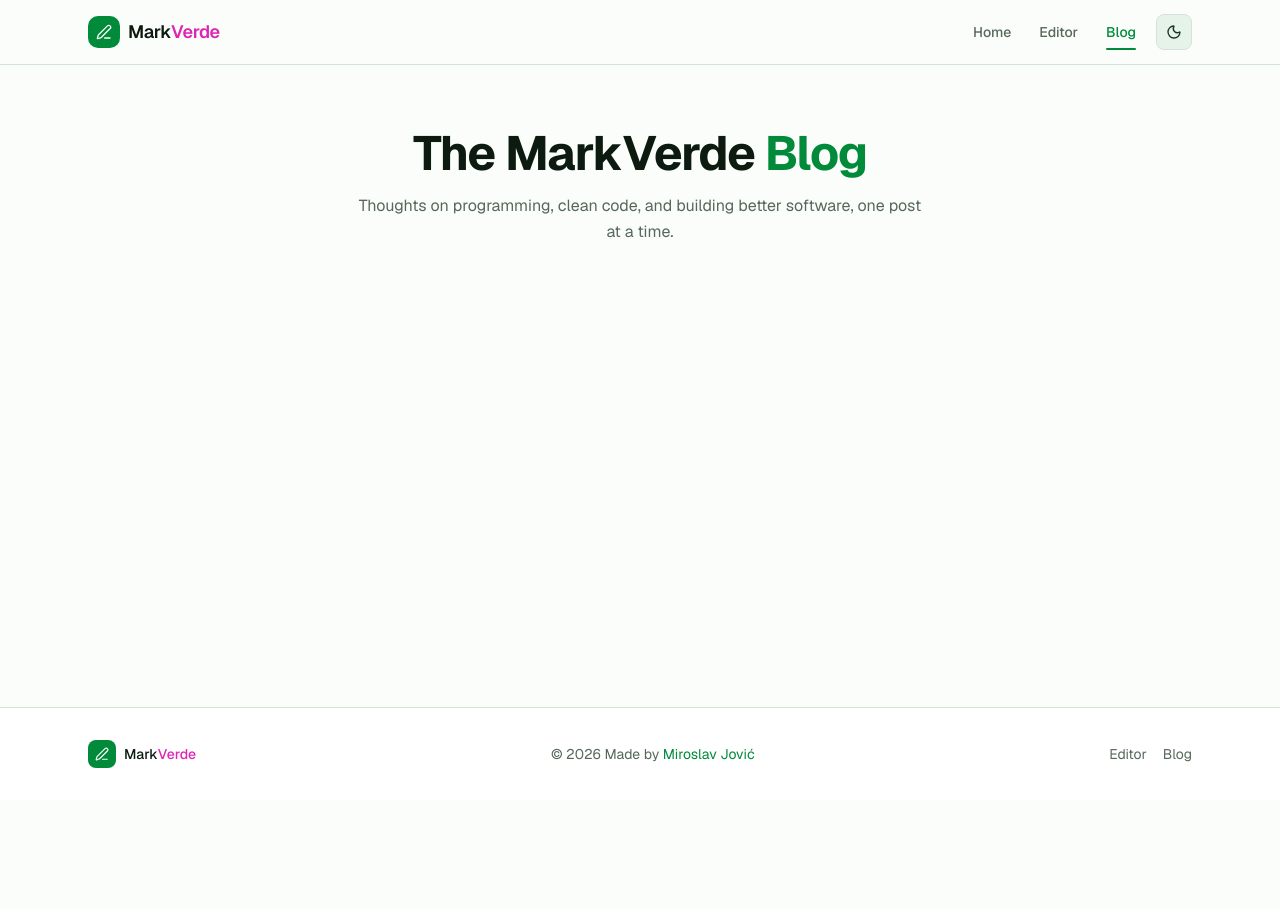
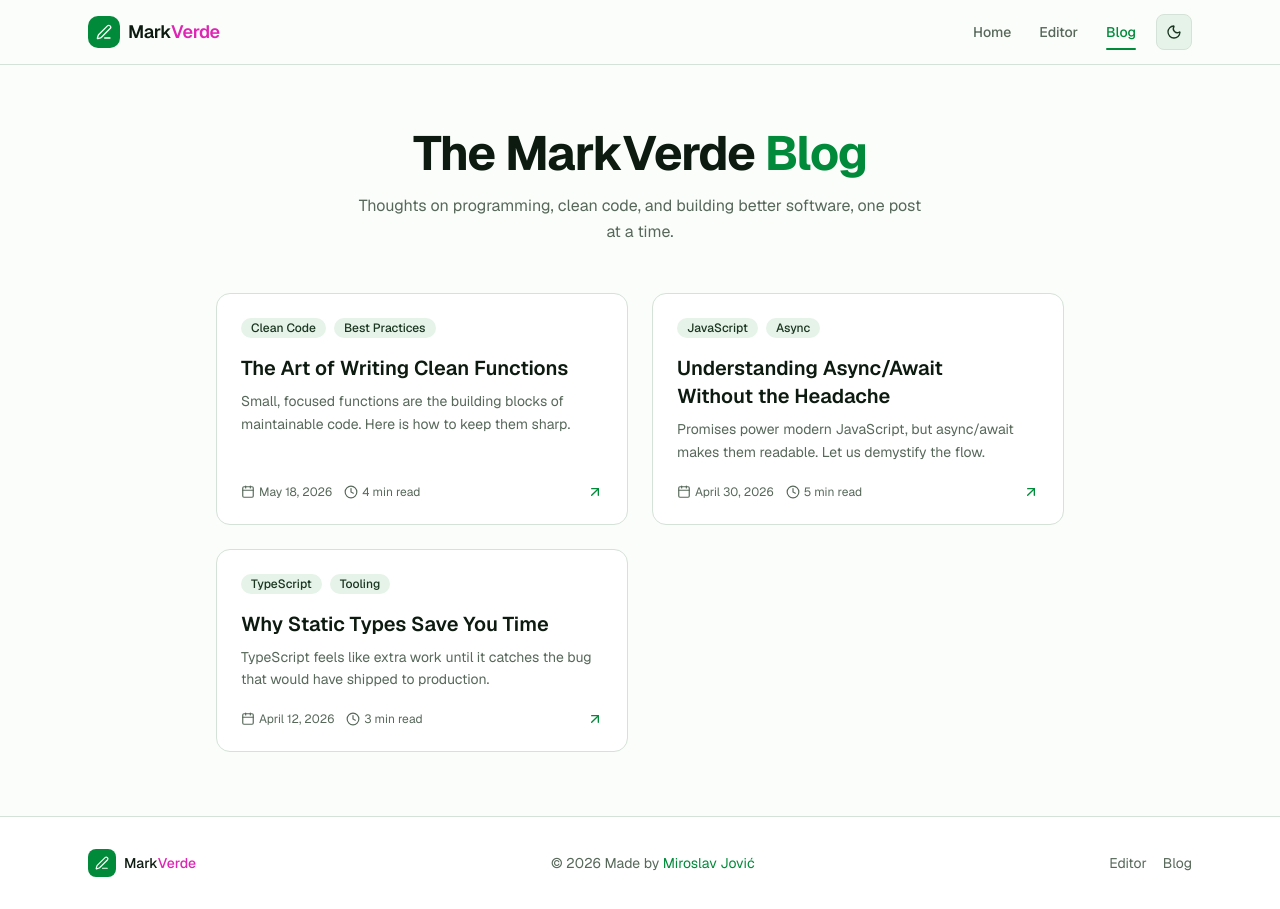
Before and after one commit to MirosBL45/MarkVerde, a Next.js app: page /blog in a window 1280 px wide. Before the commit the page ends 800 px from the top, so only its background shows below. Built offline with nearby package versions, Linux system fonts and the light colour scheme.

Commit message:
blogs page working

```diff
--- a/app/blog/page.tsx
+++ b/app/blog/page.tsx
@@ -1,4 +1,7 @@
 import type { Metadata } from "next";
+
+import { BlogCard } from "@/components/blog/blog-card";
+import { getAllPosts } from "@/lib/blog";
 
 export const metadata: Metadata = {
   title: "Blog — MarkVerde",
@@ -6,6 +9,8 @@ export const metadata: Metadata = {
 };
 
 export default function BlogPage() {
+  const posts = getAllPosts();
+
   return (
     <main className="flex flex-1 flex-col">
       <div className="mx-auto w-full max-w-4xl flex-1 px-4 py-16 sm:px-6">
@@ -17,6 +22,11 @@ export default function BlogPage() {
             Thoughts on programming, clean code, and building better software, one post at a time.
           </p>
         </header>
+        <div className="grid gap-6 sm:grid-cols-2">
+          {posts.map((post) => (
+            <BlogCard key={post.slug} post={post} />
+          ))}
+        </div>
       </div>
     </main>
   );
--- a/components/blog/blog-card.tsx
+++ b/components/blog/blog-card.tsx
@@ -0,0 +1,46 @@
+import Link from "next/link";
+
+import { ArrowUpRight, Calendar, Clock } from "lucide-react";
+
+import { formatPostDate } from "@/lib/blog";
+import type { BlogPost } from "@/types/blog";
+
+export function BlogCard({ post }: { post: BlogPost }) {
+  return (
+    <Link
+      href={`/blog/${post.slug}`}
+      title={`Read "${post.title}"`}
+      className="group flex flex-col rounded-xl border border-border bg-card p-6 transition-colors hover:border-primary"
+    >
+      <div className="flex flex-wrap gap-2">
+        {post.tags.map((tag) => (
+          <span
+            key={tag}
+            className="rounded-full bg-secondary px-2.5 py-0.5 text-xs font-medium text-secondary-foreground"
+          >
+            {tag}
+          </span>
+        ))}
+      </div>
+      <h3 className="mt-4 text-balance text-xl font-semibold text-card-foreground group-hover:text-primary">
+        {post.title}
+      </h3>
+      <p className="mt-2 flex-1 text-pretty text-sm leading-relaxed text-muted-foreground">
+        {post.excerpt}
+      </p>
+      <div className="mt-5 flex items-center justify-between text-xs text-muted-foreground">
+        <span className="flex items-center gap-3">
+          <span className="flex items-center gap-1">
+            <Calendar className="size-3.5" />
+            {formatPostDate(post.date)}
+          </span>
+          <span className="flex items-center gap-1">
+            <Clock className="size-3.5" />
+            {post.readingTime}
+          </span>
+        </span>
+        <ArrowUpRight className="size-4 text-primary transition-transform group-hover:translate-x-0.5 group-hover:-translate-y-0.5" />
+      </div>
+    </Link>
+  );
+}
```
